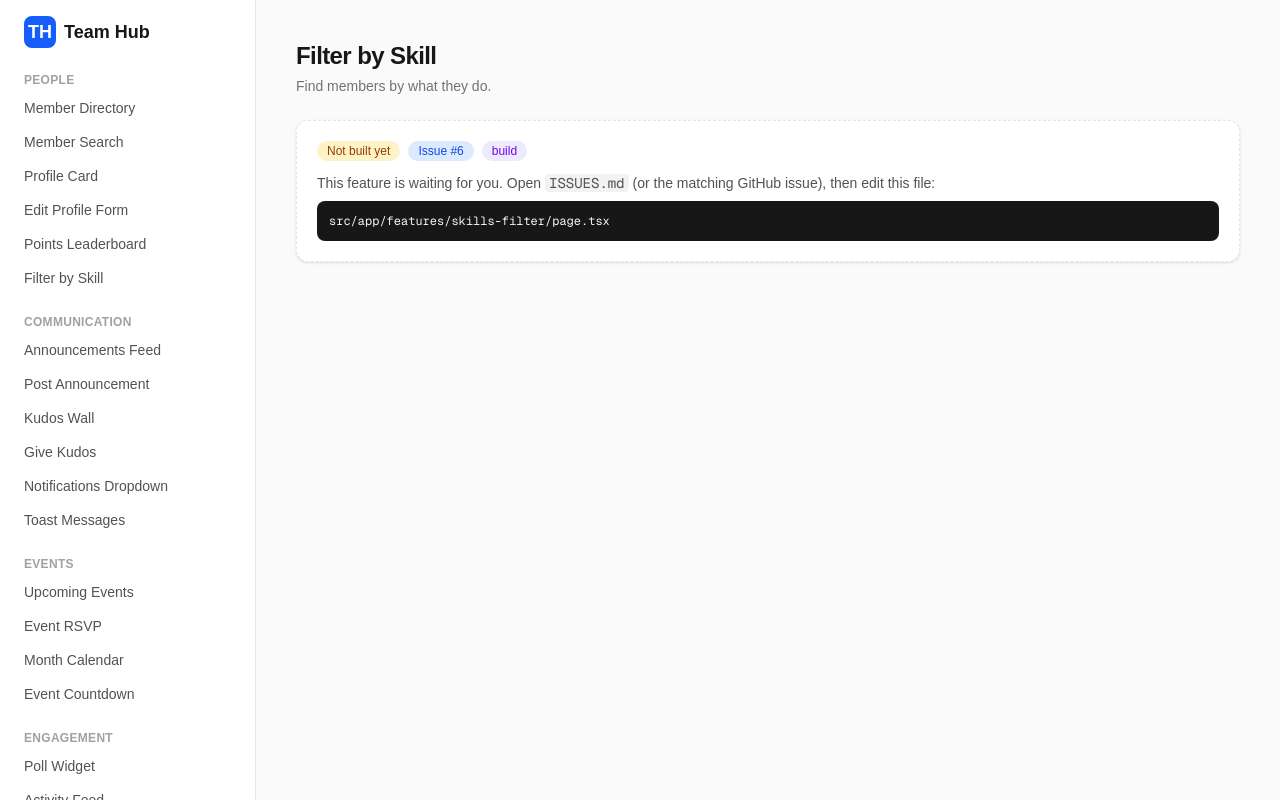
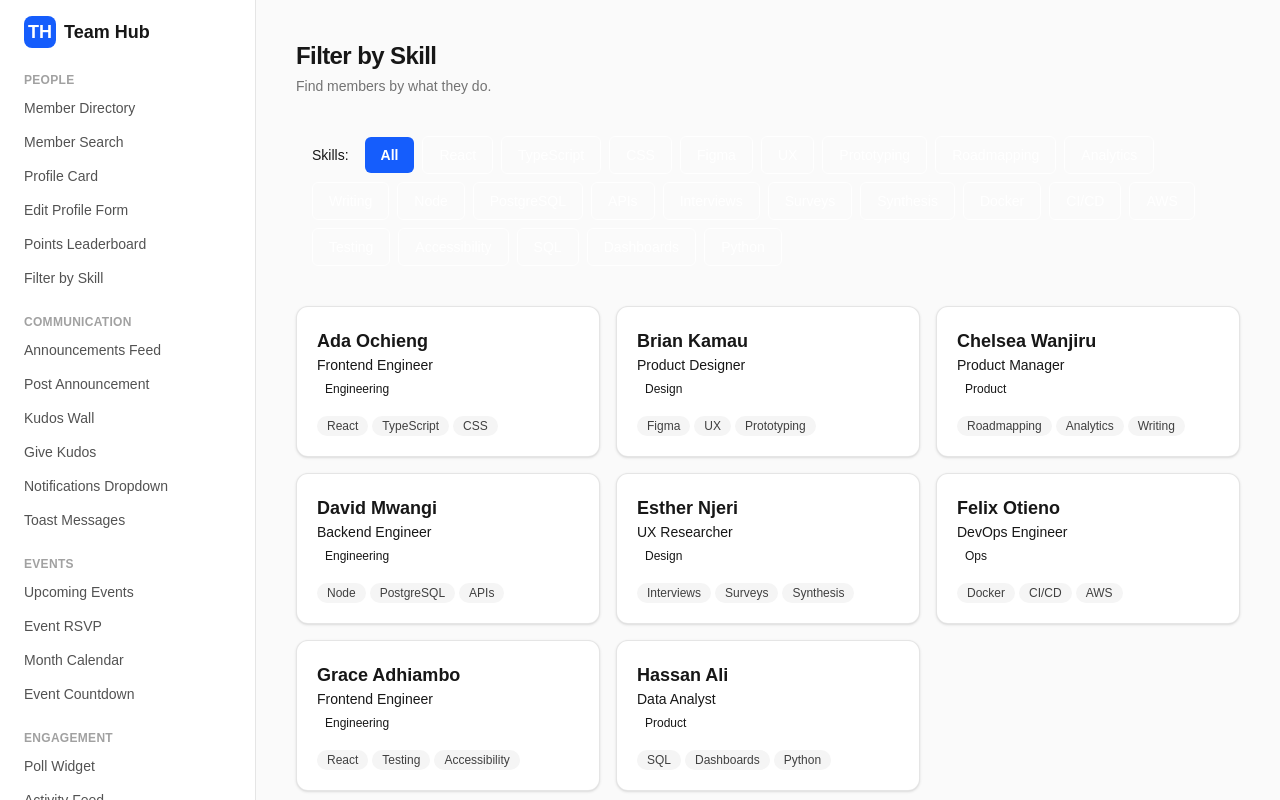
Before and after one commit to mainawycliffe/lovelace-project, a Next.js app: page /features/skills-filter in a window 1280 px wide. Shown: the top 800 px of the page. Built offline with nearby package versions, Linux system fonts and the light colour scheme.

Commit message:
feat: build skills filter Closes #6

```diff
--- a/src/app/features/skills-filter/page.tsx
+++ b/src/app/features/skills-filter/page.tsx
@@ -1,14 +1,101 @@
-import { PageHeader } from "@/components/ui";
-import { FeatureStub } from "@/components/FeatureStub";
+"use client";
 
-// Issue #6: Filter by Skill
-// TODO: build this feature, then delete <FeatureStub /> below.
-// See ISSUES.md for the full spec, and src/app/features/example-notes for the pattern.
+import { PageHeader, Card, Badge, Button } from "@/components/ui";
+import { members } from "@/lib/mock-data";
+import { useLocalStorage } from "@/lib/useLocalStorage";
+import type { Member } from "@/lib/types";
+
 export default function SkillsFilterPage() {
+  const [selectedSkill, setSelectedSkill] = useLocalStorage<string>("skills-filter-selected", "");
+
+  const allSkills = Array.from(new Set(members.flatMap((m: Member) => m.skills)));
+
+  const handleSkillClick = (skill: string) => {
+    if (selectedSkill === skill) {
+      setSelectedSkill("");
+    } else {
+      setSelectedSkill(skill);
+    }
+  };
+
+  const filteredMembers = selectedSkill
+    ? members.filter((m: Member) => m.skills.includes(selectedSkill))
+    : members;
+
   return (
-    <div>
-      <PageHeader title="Filter by Skill" subtitle="Find members by what they do." />
-      <FeatureStub slug="skills-filter" />
+    <div className="space-y-6">
+      <PageHeader
+        title="Filter by Skill"
+        subtitle="Find members by what they do."
+      />
+
+      <div className="flex flex-wrap gap-2 items-center p-4 bg-muted/20 rounded-lg">
+        <span className="text-sm font-medium text-muted-foreground mr-2">Skills:</span>
+
+        <Button
+          onClick={() => setSelectedSkill("")}
+          className={`px-3 py-1.5 text-sm rounded-md font-medium transition-colors ${
+            selectedSkill === ""
+              ? "bg-primary text-primary-foreground font-semibold"
+              : "bg-transparent border border-input text-foreground hover:bg-accent"
+          }`}
+        >
+          All
+        </Button>
+
+        {allSkills.map((skill) => {
+          const isActive = selectedSkill === skill;
+          return (
+            <Button
+              key={skill}
+              onClick={() => handleSkillClick(skill)}
+              className={`capitalize px-3 py-1.5 text-sm rounded-md font-medium transition-colors ${
+                isActive
+                  ? "bg-primary text-primary-foreground font-semibold"
+                  : "bg-transparent border border-input text-foreground hover:bg-accent"
+              }`}
+            >
+              {skill}
+            </Button>
+          );
+        })}
+      </div>
+
+      {filteredMembers.length === 0 ? (
+        <div className="text-center p-8 border border-dashed rounded-lg bg-muted/10">
+          <h3 className="text-lg font-bold text-foreground">No members found</h3>
+          <p className="text-sm text-muted-foreground mt-1">Nobody has the skill "{selectedSkill}" yet.</p>
+        </div>
+      ) : (
+        <div className="grid grid-cols-1 sm:grid-cols-2 lg:grid-cols-3 gap-4">
+          {filteredMembers.map((member: Member) => (
+            <Card key={member.id} className="p-4 flex flex-col justify-between h-full border rounded-lg shadow-sm">
+              <div>
+                <h3 className="text-lg font-bold">{member.name}</h3>
+                <p className="text-sm text-muted-foreground font-medium">{member.role}</p>
+                <div className="text-xs text-muted-foreground mt-1 bg-muted px-2 py-0.5 inline-block rounded">
+                  {member.team}
+                </div>
+              </div>
+
+              <div className="flex flex-wrap gap-1 mt-4">
+                {member.skills.map((skill) => (
+                  <Badge
+                    key={skill}
+                    className={`text-xs capitalize px-2 py-0.5 rounded ${
+                      selectedSkill === skill
+                        ? "bg-primary text-primary-foreground"
+                        : "bg-secondary text-secondary-foreground"
+                    }`}
+                  >
+                    {skill}
+                  </Badge>
+                ))}
+              </div>
+            </Card>
+          ))}
+        </div>
+      )}
     </div>
   );
 }
```
Also changed, not shown: 2 other files (tests, documents, lock files or other folders).
